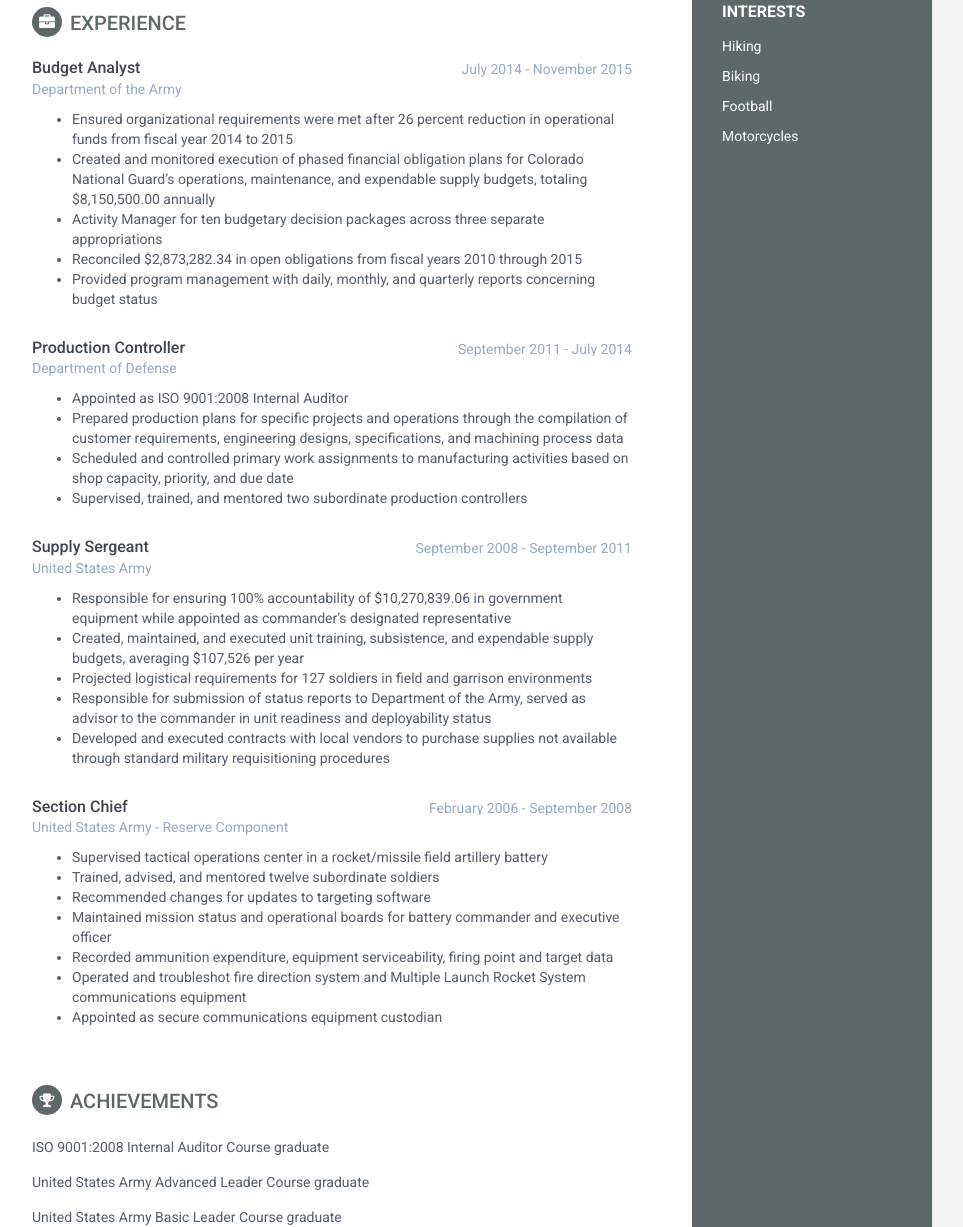
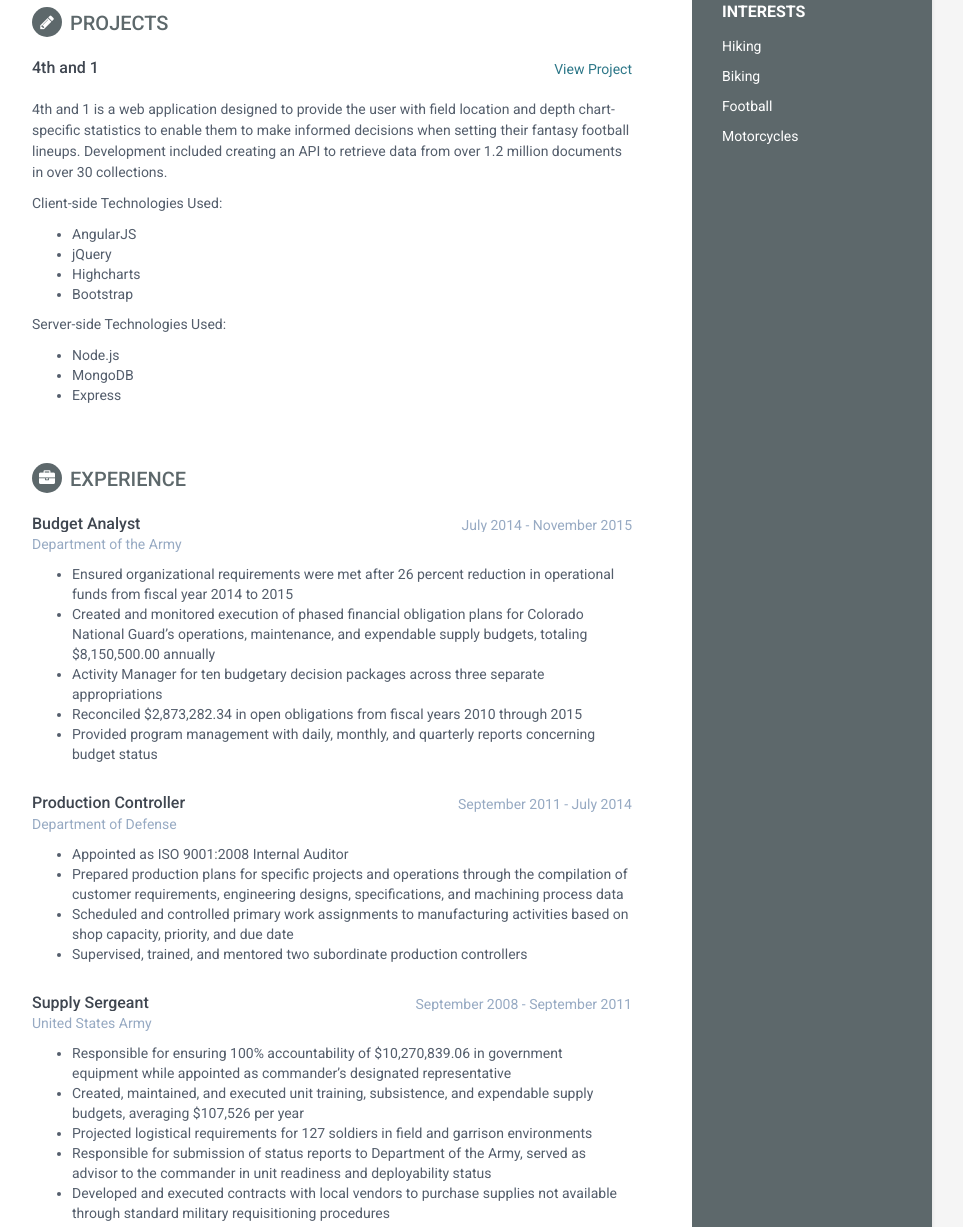
Before and after one commit to ebrauch/ebrauch.github.io, a website: page resume.html in a window 1280 px wide. Shown: the part 719-1946 px from the top of the page, without its empty margins (188-1151 px from the left). Drawn offline with Linux system fonts and the light colour scheme.

Commit message:
added projects to resume

```diff
--- a/assets/css/styles.css
+++ b/assets/css/styles.css
@@ -298,5 +298,15 @@ p {
 svg {
     max-height: 100px;
 }
+
+.client {
+  display: inline;
+  float: left;
+}
+
+.server {
+  display: inline;
+  float: right;
+}
 /* Large devices (large desktops, 1200px and up) */
 /* Ex-Large devices (large desktops, 1200px and up) */
--- a/resume.html
+++ b/resume.html
@@ -124,7 +124,41 @@
 </svg></div>
                 </div>
                 </div>
-                </section>
+            </section>
+
+            <section class="section experiences-section">
+                <h2 class="section-title"><i class="fa fa-pencil"></i>Projects</h2>
+
+                <div class="item">
+                    <div class="meta">
+                        <div class="upper-row">
+                            <h3 class="job-title">4th and 1</h3>
+                            <div class="time link"><a href="http://4thand1.football" target="_blank">View Project</a> </div>
+                        </div><!--//upper-row-->
+                    </div><!--//meta-->
+                    <br>
+                    <div class="details">
+                        <p>4th and 1 is a web application designed to provide the user with field location and depth chart-specific statistics to enable them to make informed decisions when setting their fantasy football lineups. Development included creating an API to retrieve data from over 1.2 million documents in over 30 collections.</p>
+                        <div>
+                        <p>Client-side Technologies Used:</p>
+                            <ul>
+                                <li>AngularJS</li>
+                                <li>jQuery</li>
+                                <li>Highcharts</li>
+                                <li>Bootstrap</li>
+                            </ul>
+                            </div>
+                        <div>
+                        <p>Server-side Technologies Used:</p>
+                            <ul>
+                                <li>Node.js</li>
+                                <li>MongoDB</li>
+                                <li>Express</li>
+                            </ul>
+                        </div>
+                    </div><!--//details-->
+                </div><!--//item-->
+            </section>
 
             <section class="section experiences-section">
                 <h2 class="section-title"><i class="fa fa-briefcase"></i>Experience</h2>
@@ -190,26 +224,26 @@
                     </div><!--//details-->
                 </div><!--//item-->
 
-                <div class="item">
-                    <div class="meta">
-                        <div class="upper-row">
-                            <h3 class="job-title">Section Chief</h3>
-                            <div class="time">February 2006 - September 2008</div>
-                        </div><!--//upper-row-->
-                        <div class="company">United States Army - Reserve Component</div>
-                    </div><!--//meta-->
-                    <div class="details">
-                        <ul>
-                            <li>Supervised tactical operations center in a rocket/missile field artillery battery</li>
-                            <li>Trained, advised, and mentored twelve subordinate soldiers</li>
-                            <li>Recommended changes for updates to targeting software</li>
-                            <li>Maintained mission status and operational boards for battery commander and executive officer</li>
-                            <li>Recorded ammunition expenditure, equipment serviceability, firing point and target data</li>
-                            <li>Operated and troubleshot fire direction system and Multiple Launch Rocket System communications equipment</li>
-                            <li>Appointed as secure communications equipment custodian</li>
-                        </ul>
-                    </div><!--//details-->
-                </div><!--//item-->
+                <!--<div class="item">-->
+                    <!--<div class="meta">-->
+                        <!--<div class="upper-row">-->
+                            <!--<h3 class="job-title">Section Chief</h3>-->
+                            <!--<div class="time">February 2006 - September 2008</div>-->
+                        <!--</div>&lt;!&ndash;//upper-row&ndash;&gt;-->
+                        <!--<div class="company">United States Army - Reserve Component</div>-->
+                    <!--</div>&lt;!&ndash;//meta&ndash;&gt;-->
+                    <!--<div class="details">-->
+                        <!--<ul>-->
+                            <!--<li>Supervised tactical operations center in a rocket/missile field artillery battery</li>-->
+                            <!--<li>Trained, advised, and mentored twelve subordinate soldiers</li>-->
+                            <!--<li>Recommended changes for updates to targeting software</li>-->
+                            <!--<li>Maintained mission status and operational boards for battery commander and executive officer</li>-->
+                            <!--<li>Recorded ammunition expenditure, equipment serviceability, firing point and target data</li>-->
+                            <!--<li>Operated and troubleshot fire direction system and Multiple Launch Rocket System communications equipment</li>-->
+                            <!--<li>Appointed as secure communications equipment custodian</li>-->
+                        <!--</ul>-->
+                    <!--</div>&lt;!&ndash;//details&ndash;&gt;-->
+                <!--</div>&lt;!&ndash;//item&ndash;&gt;-->
 
             </section><!--//section-->
 
```
